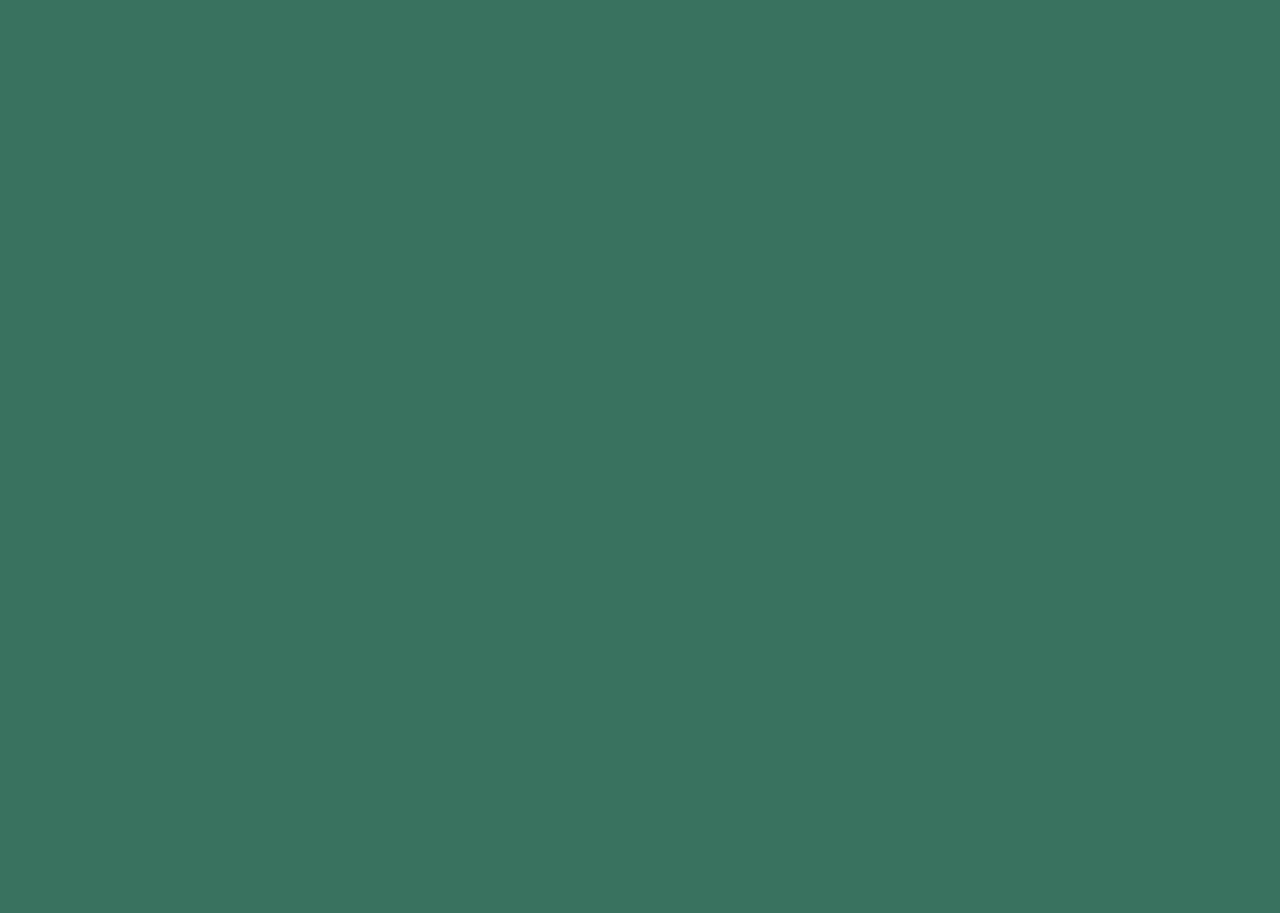
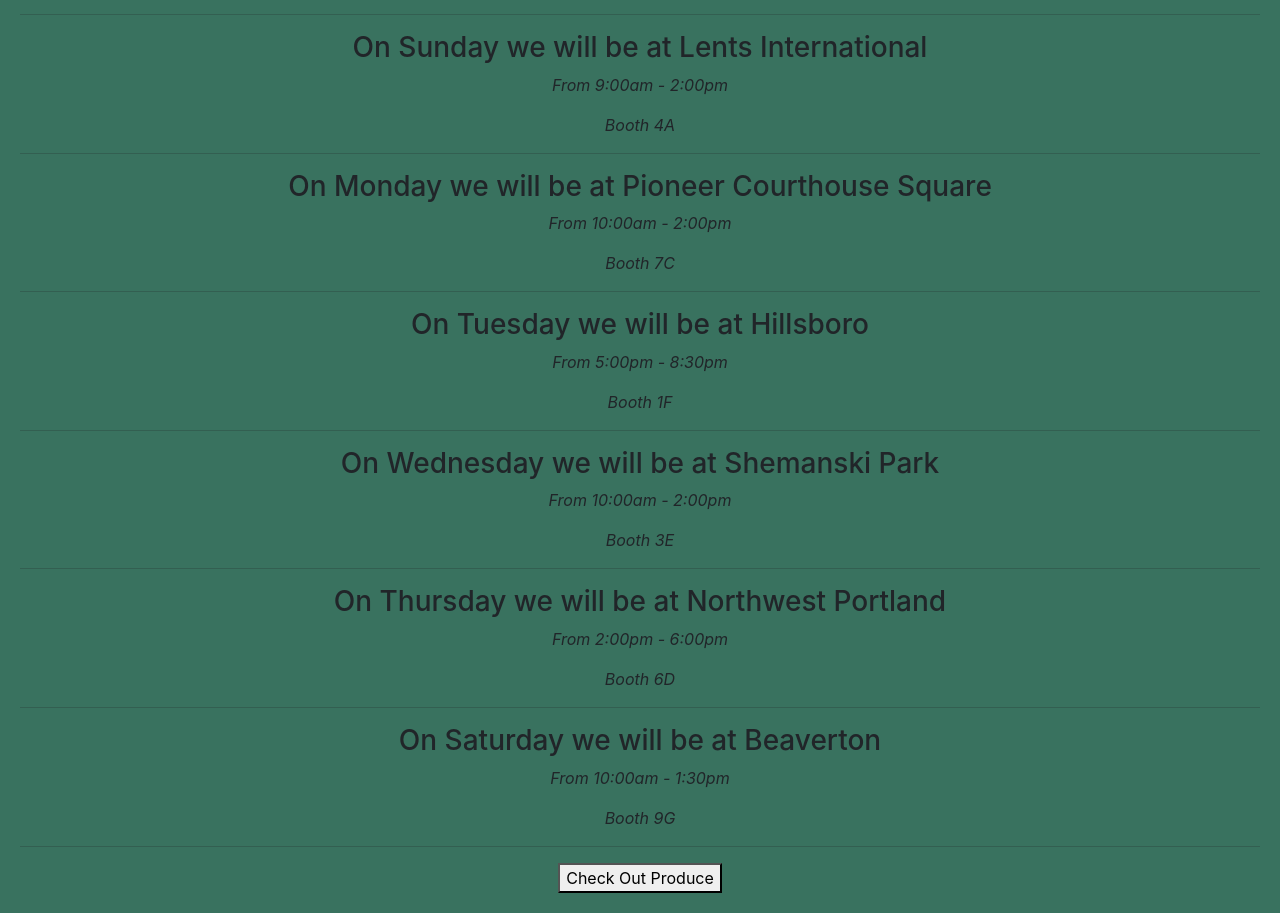
Before and after one commit to Gabeaya/FarmersMarket, a React (Create React App) app: page / in a window 1280 px wide. Shown: the part 478-1391 px from the top of the page. Before the commit the page ends 800 px from the top, so only its background shows below. Built offline with nearby package versions, Linux system fonts and the light colour scheme.

Commit message:
Create class component for handling the toggle of produce and market schedule.

```diff
--- a/src/components/ToggleControl.js
+++ b/src/components/ToggleControl.js
@@ -11,9 +11,26 @@ class ToggleControl extends React.Component {
     };
   }
 
+  handleClick = () => {
+    this.setState(prevState => ({
+      produceVisibleOnPage: !prevState.produceVisibleOnPage
+    }));
+  }
+
   render(){
+    let currentlyVisibleState = null;
+    let buttonText = null;
+    if (this.state.produceVisibleOnPage) {
+      currentlyVisibleState = <AvailableProduce />
+      buttonText = "Return to Market Schedule";
+    } else {
+      currentlyVisibleState = <MarketSchedule />
+      buttonText = "Check Out Produce"
+    }
     return (
       <React.Fragment>
+        {currentlyVisibleState}
+        <button onClick={this.handleClick}>{buttonText}</button>
       </React.Fragment>
     );
   }
```
